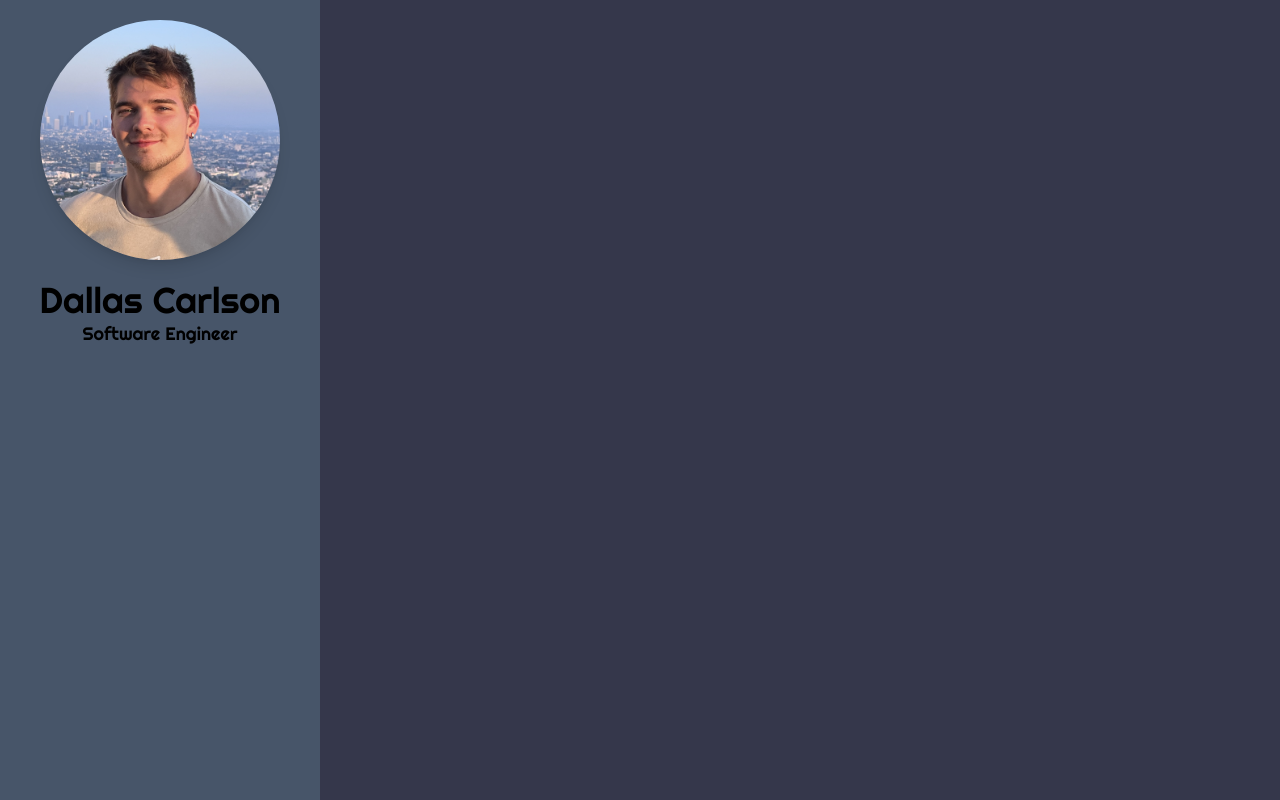
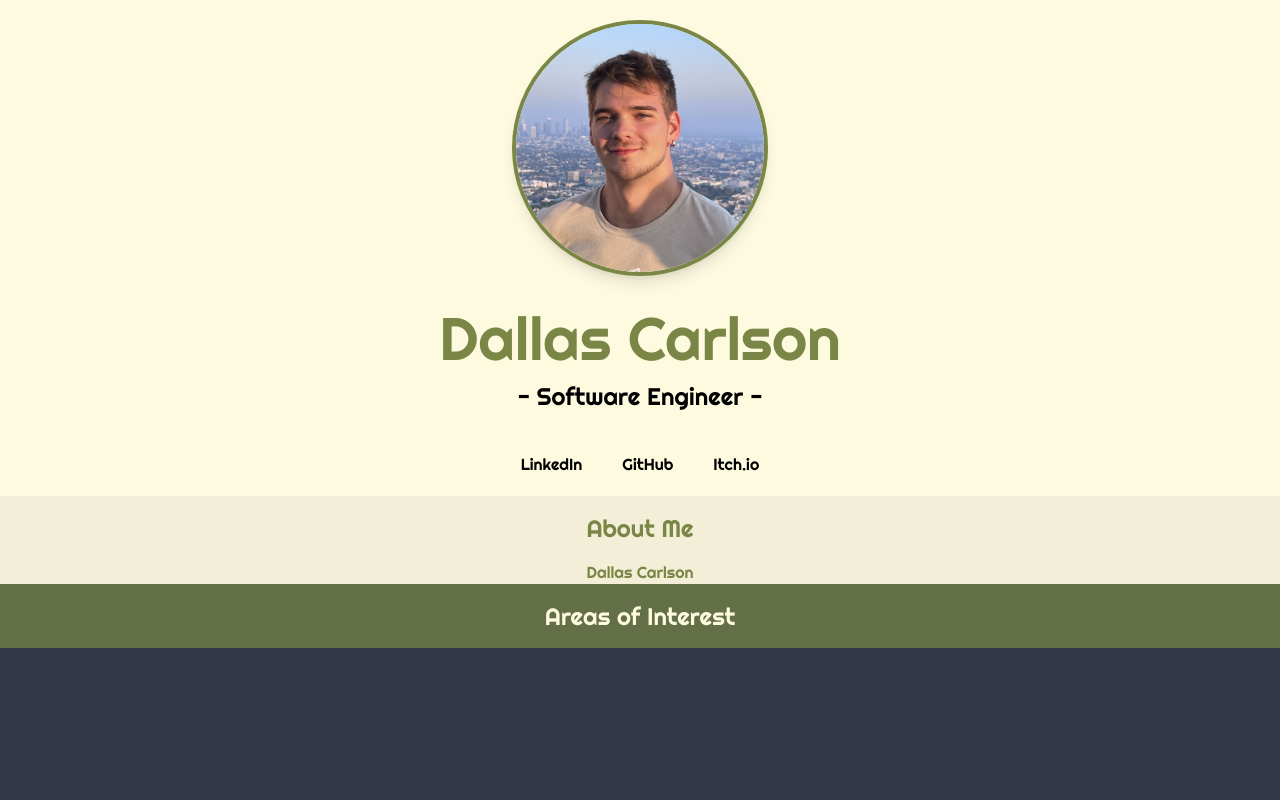
Before and after one commit to DalPalCarl/dalpalcarl.github.io, a React (Create React App) app: page / in a window 1280 px wide. Built offline with nearby package versions, Linux system fonts and the light colour scheme.

Commit message:
Restyle webpage, add sections

```diff
--- a/package.json
+++ b/package.json
@@ -14,6 +14,8 @@
   },
   "scripts": {
     "start": "react-scripts start",
+    "predeploy": "npm run build",
+    "deploy": "gh-pages -d build",
     "build": "react-scripts build",
     "test": "react-scripts test",
     "eject": "react-scripts eject"
@@ -37,6 +39,7 @@
     ]
   },
   "devDependencies": {
+    "gh-pages": "^6.1.1",
     "tailwindcss": "^3.4.11"
   }
 }
--- a/public/index.html
+++ b/public/index.html
@@ -27,17 +27,6 @@
     <title>Dallas Carlson</title>
   </head>
   <body>
-    <noscript>You need to enable JavaScript to run this app.</noscript>
     <div id="root"></div>
-    <!--
-      This HTML file is a template.
-      If you open it directly in the browser, you will see an empty page.
-
-      You can add webfonts, meta tags, or analytics to this file.
-      The build step will place the bundled scripts into the <body> tag.
-
-      To begin the development, run `npm start` or `yarn start`.
-      To create a production bundle, use `npm run build` or `yarn build`.
-    -->
   </body>
 </html>
--- a/src/App.css
+++ b/src/App.css
@@ -1,6 +1,6 @@
 .App {
   text-align: center;
-  background-color: aqua;
+  background-color: black;
 }
 
 .App-logo {
--- a/src/App.js
+++ b/src/App.js
@@ -3,12 +3,34 @@ import './App.css';
 
 function App() {
   return (
-    <div className="App">
-      <div className="fixed sm:mx-auto top-0 left-0 h-screen w-80 m-0 flex flex-col items-center bg-slate-600">
-        <img className="h-60 my-5 mx-5 shadow-lg rounded-full" src={portrait} alt='Portrait' />
-        <p className="font-headerTitle text-4xl text-center hover:text-white transition-all ease-linear">Dallas Carlson</p>
-        <p className='font-headerTitle text-lg'>Software Engineer</p>
+    <div className="App left-0">
+      {/* Portfolio Header */}
+      <div id="folioHeader" className="bg-primary container mx-auto flex flex-col">
+        <img className="size-1/5 self-center my-5 shadow-lg rounded-full border-4 border-collapse border-highlight hover:border-white transition-all ease-linear" src={portrait} alt='Portrait' />
+        <p className="my-3 font-headerTitle text-6xl text-center text-highlight transition-all ease-linear">Dallas Carlson</p>
+        <p className='mb-5 font-headerTitle text-black text-2xl'> - Software Engineer - </p>
+        <div id="headerLinks" className="flex flex-row space-x-10 mx-auto my-5">
+          <p className='font-headerTitle text-md'>LinkedIn</p>
+          <p className='font-headerTitle text-md'>GitHub</p>
+          <p className='font-headerTitle text-md'>Itch.io</p>
+        </div>
       </div>
+
+      {/* About Me */}
+      <div id="aboutMeSection" className="bg-secondary container mx-auto flex flex-col">
+        <p className='font-headerTitle text-2xl my-4 text-highlight '>About Me</p>
+        <div className='container w-3/5 mx-auto'>
+          <p id='aboutMeText' className='font-headerTitle text-md text-highlight'>Dallas Carlson</p>
+        </div>
+      </div>
+      {/* Areas of Interest */}
+      <div id='areasSection' className='bg-ternary container mx-auto flex flex-col'>
+        <p className='font-headerTitle text-2xl my-4 text-primary'>Areas of Interest</p>
+      </div>
+      {/* Skills */}
+      {/* Projects */}
+      {/* Contact Me */}
+      {/* Footer */}
     </div>
   );
 }
--- a/tailwind.config.js
+++ b/tailwind.config.js
@@ -5,10 +5,12 @@ module.exports = {
   ],
   theme: {
     extend: {
-      primary: '#35374B',
-      secondary: '#344955',
-      ternary: '#50727B',
-      quarternary: '#78A083'
+      colors: {
+        'primary': '#FEFAE0',
+        'secondary': '#F2EED7',
+        'ternary': '#626F47',
+        'highlight': '#798645'
+      }
     },
     fontFamily: {
       'headerTitle': ['Righteous'],
```
Also changed, not shown: src/websiteText.txt (added), 1 other file (tests, documents, lock files or other folders).
